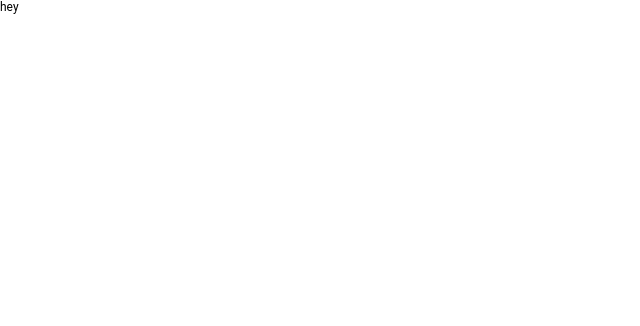
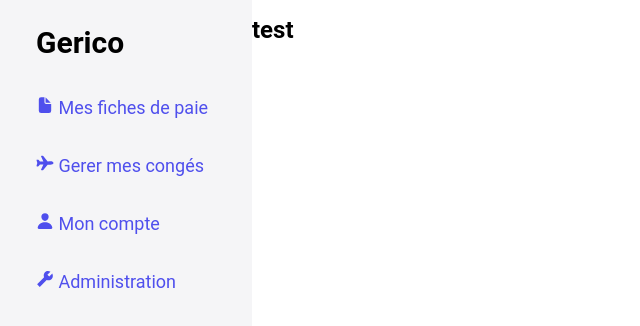
Before and after one commit to Antoninop/gerico-frontend, a React (Vite) app: page / in a window 1280 px wide. Shown: the top 326 px of the page, without its empty margins (0-640 px from the left). Built offline with nearby package versions, Linux system fonts and the light colour scheme.

Commit message:
[+] sidebar css and props logic

```diff
--- a/package.json
+++ b/package.json
@@ -11,7 +11,8 @@
   },
   "dependencies": {
     "react": "^18.3.1",
-    "react-dom": "^18.3.1"
+    "react-dom": "^18.3.1",
+    "react-icons": "^5.3.0"
   },
   "devDependencies": {
     "@eslint/js": "^9.9.0",
--- /dev/null
+++ b/src/components/sidebar/Sidebar.module.scss
@@ -0,0 +1,24 @@
+.sidebar {
+    width: var( --sidebar-width);
+    background-color: var(--card-background-color);
+    height: 100vh;
+    padding-left: 3rem;
+}
+
+.title {
+    font-size: var(--font-size-large);
+    margin-bottom: 1.5rem;
+    color: var(--text-color);
+}
+
+.menu {
+    list-style: none;
+    padding: 0;
+}
+
+.menuItem {
+    padding: 1.5rem 0;
+    cursor: pointer;
+    color: var(--primary-color);
+    font-size: var(--font-size-sidebar);
+}
--- /dev/null
+++ b/src/components/sidebar/Sidebar.tsx
@@ -0,0 +1,23 @@
+import React from 'react';
+import styles from './Sidebar.module.scss';
+
+interface SidebarProps {
+    items: (string | React.ReactNode)[];
+}
+
+const Sidebar: React.FC<SidebarProps> = ({ items }) => {
+    return (
+        <div className={styles.sidebar}>
+            <h2 className={styles.title}>Gerico</h2>
+            <ul className={styles.menu}>
+                {items.map((item, index) => (
+                    <li key={index} className={styles.menuItem}>
+                        {item}
+                    </li>
+                ))}
+            </ul>
+        </div>
+    );
+};
+
+export default Sidebar;
--- a/src/main.css
+++ b/src/main.css
@@ -13,9 +13,9 @@
   --font-size-base: 1rem;
   --font-size-small: 0.875rem;
   --font-size-large: 2.5rem;
+  --font-size-sidebar: 1.5rem;
   --line-height-base: 1.6;
-  --font-weight-regular: 400;
-  --font-weight-bold: 700;
+
 
   --spacing-xs: 0.25rem;
   --spacing-sm: 0.5rem;
@@ -25,6 +25,7 @@
 
   --navbar-height: 5rem;
   --footer-height: 6rem;
+  --sidebar-width: 18rem;
 }
 
 html {
--- /dev/null
+++ b/src/pages/dashboard/dashboard.module.scss
@@ -0,0 +1,6 @@
+.container {
+  display: flex;
+  justify-content: start;
+    align-content: center;
+    flex-direction: row;
+}
--- a/src/pages/dashboard/dashboard.tsx
+++ b/src/pages/dashboard/dashboard.tsx
@@ -1,10 +1,19 @@
 import styles from './dashboard.module.scss';
+import Sidebar from '../../components/sidebar/Sidebar';
+import { IoDocument,IoAirplane,IoPerson,IoBuildSharp } from "react-icons/io5";
 
 const Dashboard: React.FC = () => {
-
     return (
-        <div>
-         hey
+        <div className={styles.container}>
+            <Sidebar
+                items={[
+                    <><IoDocument /> Mes fiches de paie</>,
+                    <><IoAirplane /> Gerer mes congés</>,
+                    <><IoPerson /> Mon compte</>,
+                    <><IoBuildSharp /> Administration</>,
+                ]}
+            />
+            <h1>test</h1>
         </div>
     );
 };
```
Also changed, not shown: src/pages/dashboard/dashboard.modules.scss (deleted), 1 other file (tests, documents, lock files or other folders).
